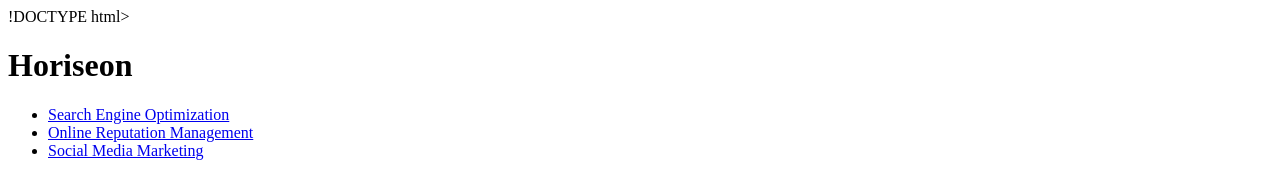
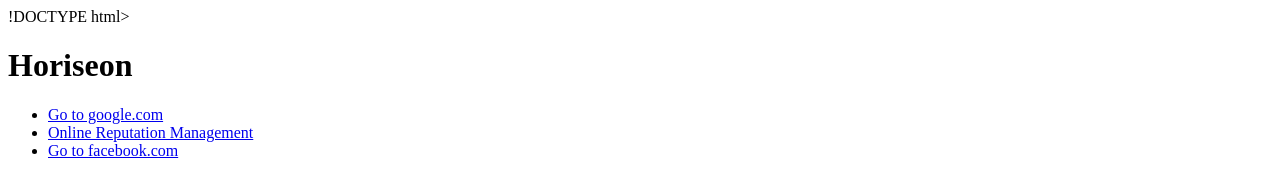
Before and after one commit to Saragar710/homework2-06222023, a plain HTML site: page index.html in a window 1280 px wide. Shown: the top 173 px of the page. Drawn offline with Linux system fonts and the light colour scheme; files that its build step writes are made by us from their sources.

Commit message:
added google and facebook

```diff
--- a/index.html
+++ b/index.html
@@ -13,20 +13,20 @@
         <div>
             <ul>
                 <li>
-                    <a href="#search-engine-optimization">Search Engine Optimization</a>
+                    <a href="#google.com">Go to google.com</a>
                 </li>
                 <li>
                     <a href="#online-reputation-management">Online Reputation Management</a>
                 </li>
                 <li>
-                    <a href="#social-media-marketing">Social Media Marketing</a>
+                    <a href="#facebook.com">Go to facebook.com</a>
                 </li>
             </ul>
         </div>
     </div>
     <div class="hero"></div>
     <div class="content">
-        <div class="search-engine-optimization">
+        <div class="google.com">
             <img src="./assets/images/search-engine-optimization.jpg" class="float-left" />
             <h2>Search Engine Optimization</h2>
             <p>
```
